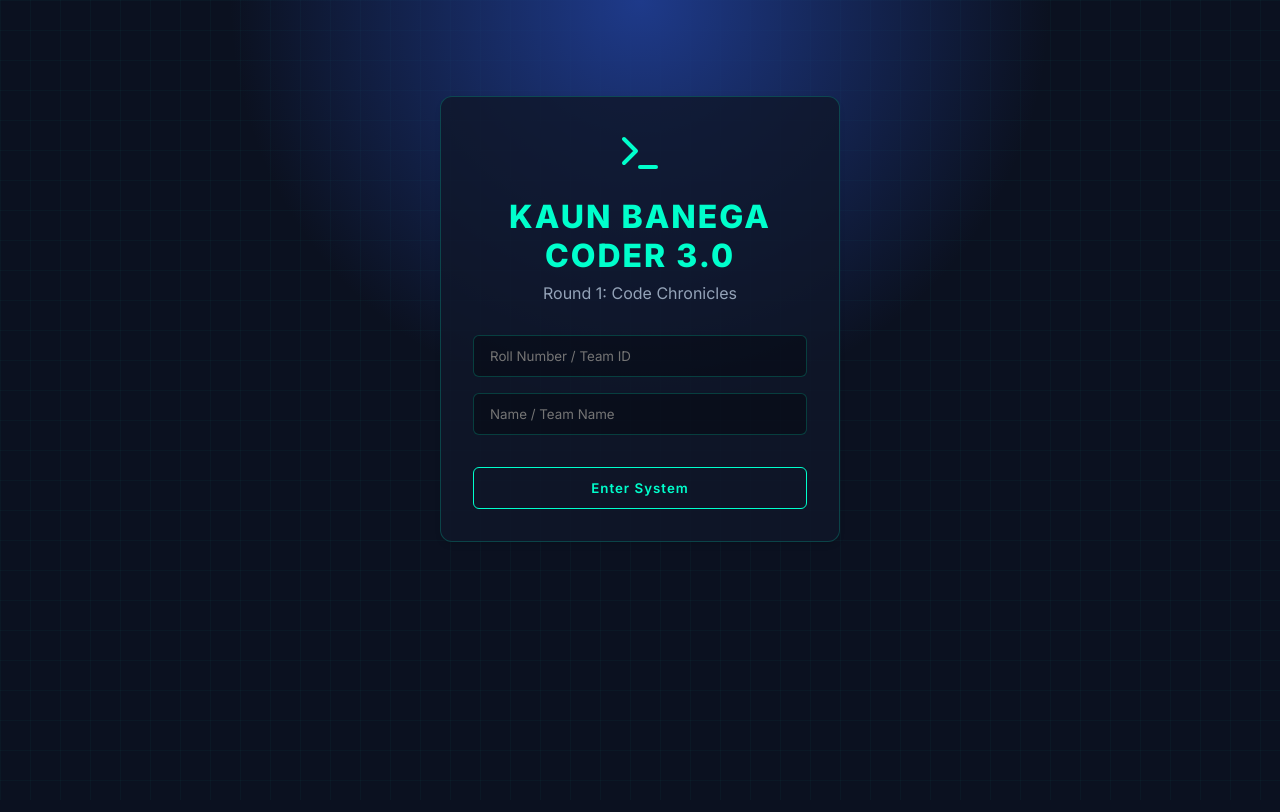
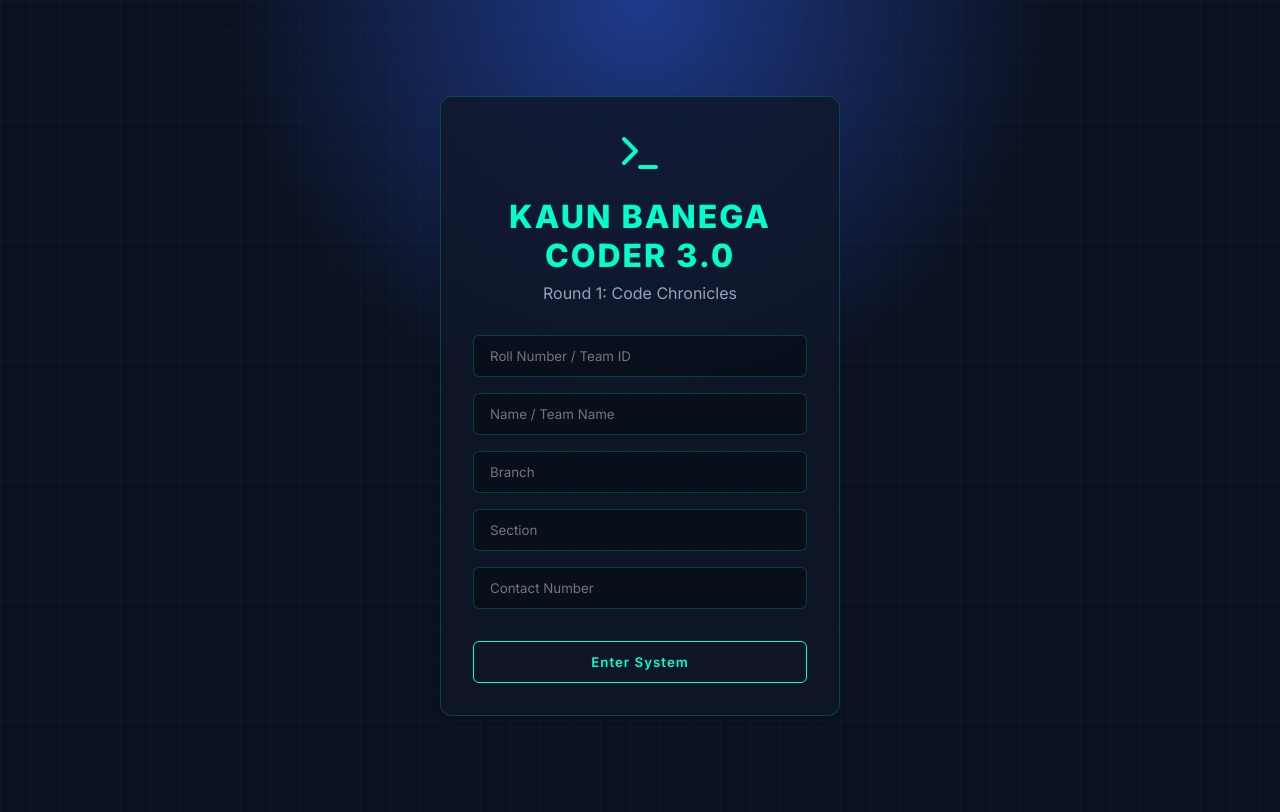
Before and after one commit to bytemetushar/KBC-3.0-CSSS-, a React app in the folder frontend/: page / in a window 1280 px wide. Built offline with nearby package versions, Linux system fonts and the light colour scheme; the HTML template or start-up script is replaced by a standard one.

Commit message:
addded fields in login page

```diff
--- a/frontend/src/pages/Login.jsx
+++ b/frontend/src/pages/Login.jsx
@@ -6,16 +6,25 @@ import { Terminal } from 'lucide-react';
 export default function Login() {
   const [teamId, setTeamId] = useState('');
   const [teamName, setTeamName] = useState('');
+  const [branch, setBranch] = useState('');
+  const [section, setSection] = useState('');
+  const [contactNumber, setContactNumber] = useState('');
   const [loading, setLoading] = useState(false);
   const navigate = useNavigate();
 
   const handleLogin = async (e) => {
     e.preventDefault();
-    if(!teamId || !teamName) return;
+    if(!teamId || !teamName || !branch || !section || !contactNumber) return;
     setLoading(true);
     try {
-      const response = await axios.post('https://kbc-3-0-csss.onrender.com/register', { id: teamId, name: teamName });
-      // const response = await axios.post('http://localhost:1557/register', { id: teamId, name: teamName });
+      // const response = await axios.post('https://kbc-3-0-csss.onrender.com/register', {
+      //  id: teamId,
+      //  name: teamName,
+      //  branch,
+      //  section,
+      //  contactNumber
+      // });
+      const response = await axios.post('http://localhost:1557/register', { id: teamId, name: teamName, branch, section, contactNumber });
       const { token } = response.data;
       localStorage.setItem('participantId', teamId);
       localStorage.setItem('participantName', teamName);
@@ -53,6 +62,30 @@ export default function Login() {
             onChange={(e) => setTeamName(e.target.value)}
             required
           />
+          <input
+            type="text"
+            placeholder="Branch"
+            className="neo-input"
+            value={branch}
+            onChange={(e) => setBranch(e.target.value)}
+            required
+          />
+          <input
+            type="text"
+            placeholder="Section"
+            className="neo-input"
+            value={section}
+            onChange={(e) => setSection(e.target.value)}
+            required
+          />
+          <input
+            type="tel"
+            placeholder="Contact Number"
+            className="neo-input"
+            value={contactNumber}
+            onChange={(e) => setContactNumber(e.target.value)}
+            required
+          />
           <button type="submit" className="neo-button" disabled={loading} style={{ marginTop: '1rem' }}>
             {loading ? 'Initializing...' : 'Enter System'}
           </button>
```
Also changed, not shown: 2 other files (tests, documents, lock files or other folders).
